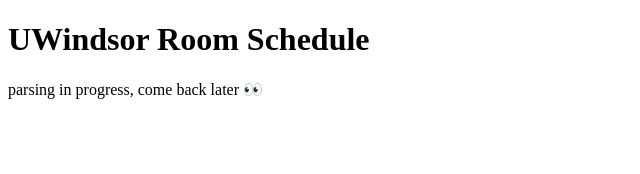
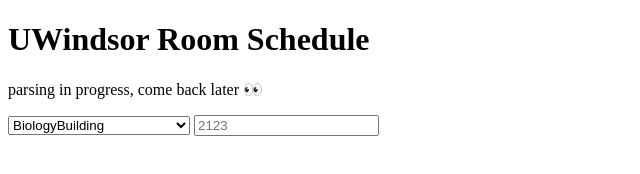
Before and after one commit to jere-mie/uwindsor-building-schedule, a plain HTML site: page index.html in a window 1280 px wide. Shown: the whole page, without its empty margins (0-640 px from the left). Drawn offline with Linux system fonts and the light colour scheme.

Commit message:
json and options done

```diff
--- a/index.html
+++ b/index.html
@@ -9,5 +9,27 @@
 <body>
     <h1>UWindsor Room Schedule</h1>
     <p>parsing in progress, come back later 👀</p>
+    <form onsubmit="findRoom();return false;">
+        <select name="building" id="building">
+            <option value="BiologyBuilding">BiologyBuilding</option>
+            <option value="Erie Hall">Erie Hall</option>
+            <option value="Dillon Hall">Dillon Hall</option>
+            <option value="Toldo HealthEducationCtr">Toldo HealthEducationCtr</option>
+            <option value="Chrysler HallSouth">Chrysler HallSouth</option>
+            <option value="Chrysler HallNorth">Chrysler HallNorth</option>
+            <option value="OdetteBuilding">OdetteBuilding</option>
+            <option value="LambtonTower">LambtonTower</option>
+            <option value="Essex Hall">Essex Hall</option>
+            <option value="MemorialHall">MemorialHall</option>
+            <option value="HK Building">HK Building</option>
+            <option value="EducationBuilding">EducationBuilding</option>
+            <option value="LeddyLibrary">LeddyLibrary</option>
+            <option value="West Library">West Library</option>
+            <option value="FreedomWay">FreedomWay</option>
+            <option value="JackmanDramatic ArtCntre">JackmanDramatic ArtCntre</option>
+            <option value="O'NeilMedicalEduc Centr">O'NeilMedicalEduc Centr</option>
+        </select>
+        <input type="text" id="room" placeholder="2123">
+    </form>
 </body>
 </html>
```
Also changed, not shown: 1 other file.
